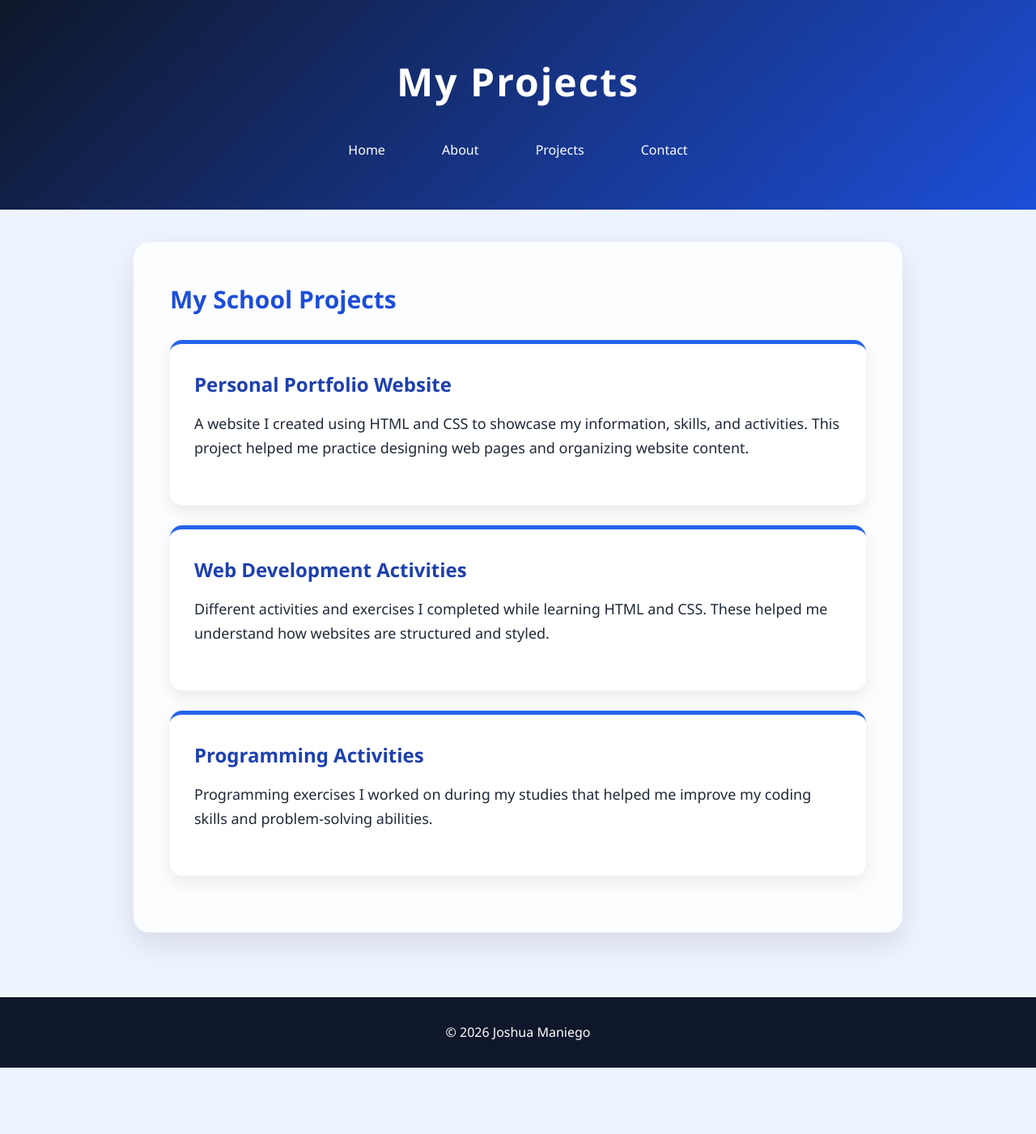
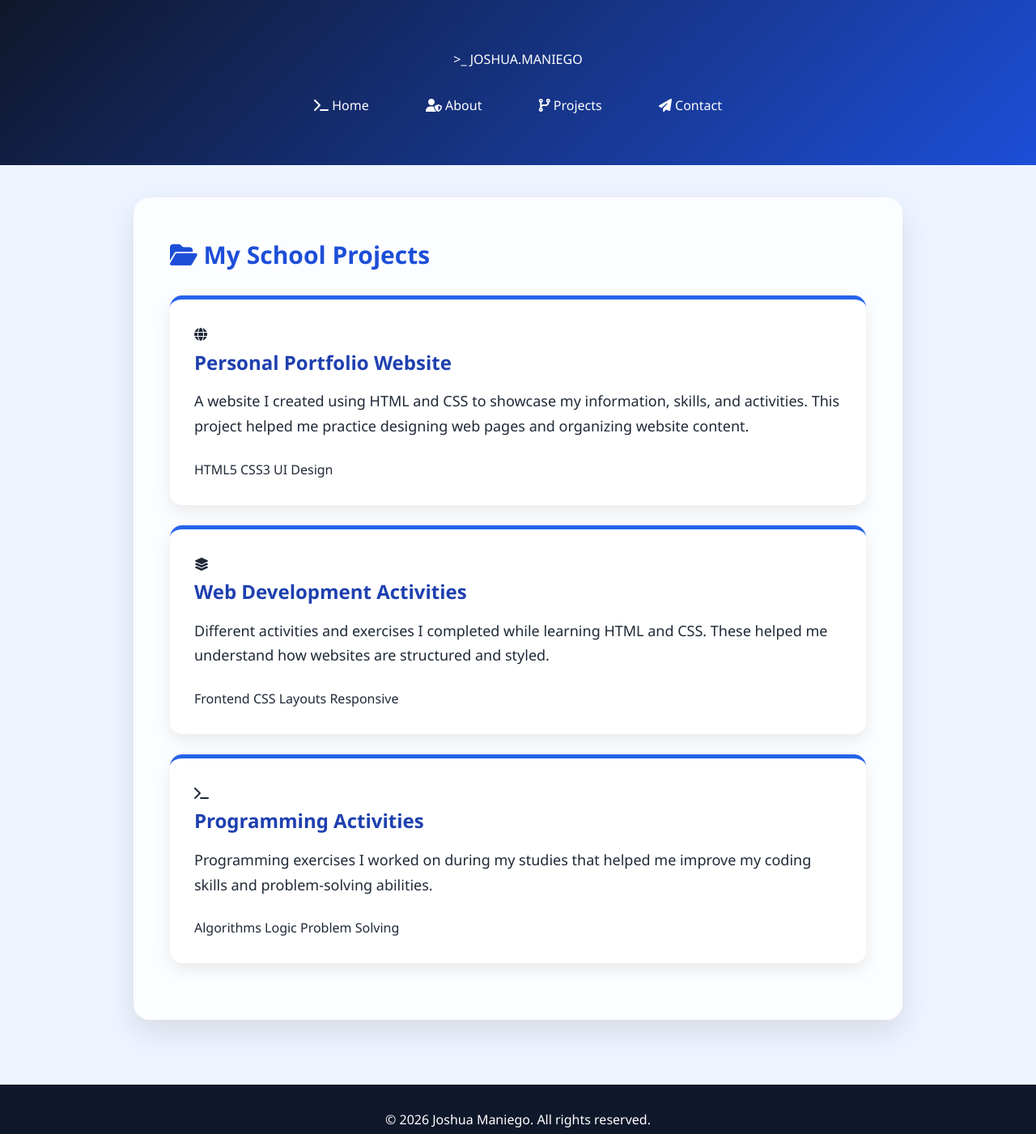
Before and after one commit to JoshuaManiego/JoshuaManiego.github.io, a plain HTML site: page projects.html in a window 1280 px wide. Shown: the whole page at 81% size. Before the commit the page ends 1319 px from the top, so only its background shows below. Drawn offline with Linux system fonts and the light colour scheme.

Commit message:
projects.html

```diff
--- a/projects.html
+++ b/projects.html
@@ -1,74 +1,80 @@
 <!DOCTYPE html>
-<html>
+<html lang="en">
 <head>
-    <title>Projects</title>
+    <meta charset="UTF-8">
+    <meta name="viewport" content="width=device-width, initial-scale=1.0">
+    <title>Projects | Joshua Maniego</title>
     <link rel="stylesheet" href="style.css">
+    <link rel="stylesheet" href="https://cdnjs.cloudflare.com/ajax/libs/font-awesome/6.4.0/css/all.min.css">
 </head>
-
 <body>
 
     <header>
-
-<h1>My Projects</h1>
-
+        <div class="logo">
+            <span class="terminal-prompt">&gt;_</span> JOSHUA<span class="highlight">.MANIEGO</span>
+        </div>
         <nav>
-    <a href="index.html">Home</a>
-    <a href="about.html">About</a>
-    <a href="projects.html">Projects</a>
-    <a href="contact.html">Contact</a>
+            <a href="index.html"><i class="fas fa-terminal"></i> Home</a>
+            <a href="about.html"><i class="fas fa-user-shield"></i> About</a>
+            <a href="projects.html" class="active"><i class="fas fa-code-branch"></i> Projects</a>
+            <a href="contact.html"><i class="fas fa-paper-plane"></i> Contact</a>
         </nav>
-
     </header>
 
+    <main class="page-container">
+        <section class="card">
+            <h2><i class="fas fa-folder-open"></i> My School Projects</h2>
 
-<section class="card">
-
-<h2>My School Projects</h2>
-
+            <div class="project-grid">
                 <div class="project">
-
+                    <div class="project-icon"><i class="fas fa-globe"></i></div>
                     <h3>Personal Portfolio Website</h3>
-
                     <p>
                         A website I created using HTML and CSS to showcase my information,
                         skills, and activities. This project helped me practice designing
                         web pages and organizing website content.
                     </p>
-
+                    <div class="project-tech">
+                        <span>HTML5</span>
+                        <span>CSS3</span>
+                        <span>UI Design</span>
+                    </div>
                 </div>
 
-
                 <div class="project">
-
+                    <div class="project-icon"><i class="fas fa-layer-group"></i></div>
                     <h3>Web Development Activities</h3>
-
                     <p>
                         Different activities and exercises I completed while learning
                         HTML and CSS. These helped me understand how websites are structured
                         and styled.
                     </p>
-
+                    <div class="project-tech">
+                        <span>Frontend</span>
+                        <span>CSS Layouts</span>
+                        <span>Responsive</span>
+                    </div>
                 </div>
 
-
                 <div class="project">
-
+                    <div class="project-icon"><i class="fas fa-terminal"></i></div>
                     <h3>Programming Activities</h3>
-
                     <p>
                         Programming exercises I worked on during my studies that helped me
                         improve my coding skills and problem-solving abilities.
                     </p>
-
+                    <div class="project-tech">
+                        <span>Algorithms</span>
+                        <span>Logic</span>
+                        <span>Problem Solving</span>
                     </div>
-
+                </div>
+            </div>
         </section>
-
+    </main>
 
     <footer>
-
-<p>© 2026 Joshua Maniego</p>
-
+        <p>© 2026 Joshua Maniego. All rights reserved.</p>
     </footer>
 
 </body>
```
Lines whose indentation alone changed are shown as unchanged.
